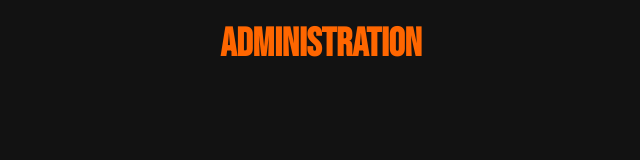
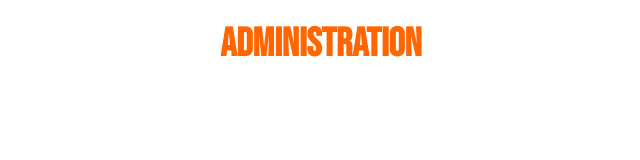
Before and after one commit to fredchanu/club-foot-la-selle-la-forge-1, a website: page admin/index.html in a window 1280 px wide. Shown: the whole page, without its empty margins (319-959 px from the left). Drawn offline with Linux system fonts and the light colour scheme.

Commit message:
fond cms

```diff
--- a/admin/assets/css/admin.css
+++ b/admin/assets/css/admin.css
@@ -1,5 +1,4 @@
 body {
-    background: #121212 !important;
     background-attachment: fixed;
     transition: background 0.5s ease-in-out;
     margin: 0;
```
